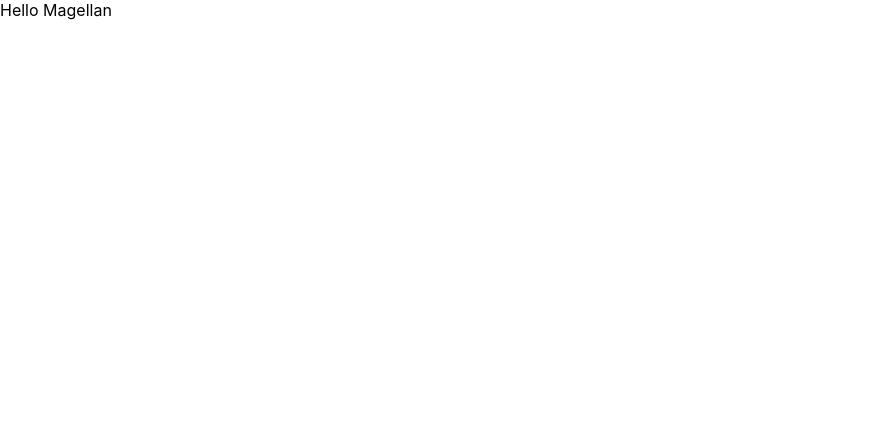
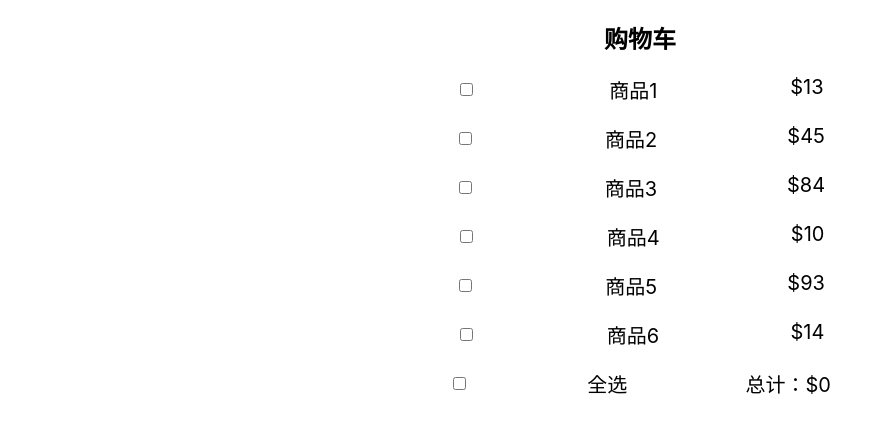
Before and after one commit to weishaodaren/Magellan, a React app: page / in a window 1280 px wide. Shown: the top 432 px of the page, without its empty margins (0-892 px from the left). Built offline with nearby package versions, Linux system fonts and the light colour scheme.

Commit message:
emmmm this is alittle bugs

```diff
--- a/public/index.html
+++ b/public/index.html
@@ -1,43 +1,19 @@
 <!DOCTYPE html>
 <html lang="en">
-  <head>
+
+<head>
     <meta charset="utf-8" />
     <link rel="icon" href="%PUBLIC_URL%/favicon.ico" />
     <meta name="viewport" content="width=device-width, initial-scale=1" />
     <meta name="theme-color" content="#000000" />
-    <meta
-      name="description"
-      content="Web site created using create-react-app"
-    />
+    <meta name="description" content="Web site created using create-react-app" />
     <link rel="apple-touch-icon" href="%PUBLIC_URL%/logo192.png" />
-    <!--
-      manifest.json provides metadata used when your web app is installed on a
-      user's mobile device or desktop. See https://developers.google.com/web/fundamentals/web-app-manifest/
-    -->
     <link rel="manifest" href="%PUBLIC_URL%/manifest.json" />
-    <!--
-      Notice the use of %PUBLIC_URL% in the tags above.
-      It will be replaced with the URL of the `public` folder during the build.
-      Only files inside the `public` folder can be referenced from the HTML.
+    <title>Magellan</title>
+</head>
 
-      Unlike "/favicon.ico" or "favicon.ico", "%PUBLIC_URL%/favicon.ico" will
-      work correctly both with client-side routing and a non-root public URL.
-      Learn how to configure a non-root public URL by running `npm run build`.
-    -->
-    <title>React App</title>
-  </head>
-  <body>
-    <noscript>You need to enable JavaScript to run this app.</noscript>
+<body>
     <div id="root"></div>
-    <!--
-      This HTML file is a template.
-      If you open it directly in the browser, you will see an empty page.
+</body>
 
-      You can add webfonts, meta tags, or analytics to this file.
-      The build step will place the bundled scripts into the <body> tag.
-
-      To begin the development, run `npm start` or `yarn start`.
-      To create a production bundle, use `npm run build` or `yarn build`.
-    -->
-  </body>
 </html>
--- a/src/App.tsx
+++ b/src/App.tsx
@@ -1,15 +1,13 @@
 import React from "react"
 import "./App.css"
+import { Shopping } from "./component/ShoppingList"
 
-type AppProps = { message: string }
-
-// const App = ({ message }: AppProps) => <div>{message}</div>
-// const App: React.FC<{ message: string }> = ({ message }) => <div>{message}</div>
-const App: React.FunctionComponent<{ title: string }> = ({
-    children,
-    title,
-}) => {
-    return <div title={title}>{title}</div>
+function App() {
+    return (
+        <div>
+            <Shopping />
+        </div>
+    )
 }
 
 export default App
--- /dev/null
+++ b/src/component/ShoppingList.tsx
@@ -0,0 +1,99 @@
+import React, { ChangeEvent } from "react"
+import "./index.css"
+
+const cartData = Array(6)
+    .fill(undefined)
+    .map((item, index) => ({
+        id: index,
+        name: `商品${index + 1}`,
+        price: Math.round(Math.random() * 100),
+        checked: false,
+    }))
+
+type ShopItem = typeof cartData
+export const Shopping: React.FC = () => {
+    const [shopItem, setShopItem] = React.useState<ShopItem>([])
+    const [totalPrice, setTotalPrice] = React.useState<number>(0)
+    const inputAllRef = React.useRef<HTMLInputElement>(null)
+
+    const handleChange2TotalPrice = (
+        e: React.ChangeEvent<HTMLInputElement>
+    ) => {
+        const aArr = cartData.map((item) => {
+            return item.price
+        })
+        const bArr = aArr.reduce((x, y) => x + y)
+        let isC = e.target.checked
+        if (isC) {
+            setTotalPrice(bArr)
+            cartData.map((item) => (item.checked = true))
+        } else {
+            setTotalPrice(0)
+            setShopItem([])
+            cartData.map((item) => (item.checked = false))
+        }
+    }
+    const handleChange2ItemPrice = (
+        e: React.ChangeEvent<HTMLInputElement>,
+        index: number
+    ) => {
+        const isC = e.target.checked
+        if (isC) {
+            cartData[index].checked = true
+            setShopItem([...shopItem, cartData[index]])
+            setTotalPrice(totalPrice + cartData[index].price)
+        } else {
+            cartData[index].checked = false
+            shopItem.splice(index, 1)
+            setShopItem(shopItem)
+            setTotalPrice(totalPrice - cartData[index].price)
+        }
+        if (shopItem.length + 1 === cartData.length) {
+            if (inputAllRef && inputAllRef.current) {
+                inputAllRef.current.checked = true
+            }
+        } else {
+            ;(inputAllRef.current as HTMLInputElement).checked = false
+        }
+        console.log(
+            shopItem.length + 1,
+            shopItem,
+            "index" + index,
+            cartData.length
+        )
+    }
+
+    return (
+        <div className={"shop-container"}>
+            <h2>购物车</h2>
+            <div>
+                {cartData.map((item, index) => {
+                    return (
+                        <p key={index}>
+                            <input
+                                type="checkbox"
+                                checked={item.checked}
+                                onChange={(e) =>
+                                    handleChange2ItemPrice(e, index)
+                                }
+                            />
+                            {item.name}
+                            <span>{`$${item.price}`}</span>
+                        </p>
+                    )
+                })}
+            </div>
+            <div>
+                <p>
+                    <input
+                        type="checkbox"
+                        ref={inputAllRef}
+                        onChange={handleChange2TotalPrice}
+                    />
+                    全选
+                    <span>{`总计：$${totalPrice}`}</span>
+                </p>
+            </div>
+        </div>
+    )
+}
--- /dev/null
+++ b/src/component/index.css
@@ -0,0 +1,12 @@
+.shop-container {
+    width: 500px;
+    height: auto;
+    margin: 0 auto;
+    text-align: center;
+}
+
+.shop-container p {
+    display: flex;
+    justify-content: space-around;
+    font-size: 20px;
+}
--- a/src/index.tsx
+++ b/src/index.tsx
@@ -6,7 +6,7 @@ import * as serviceWorker from "./serviceWorker"
 
 ReactDOM.render(
     <React.StrictMode>
-        <App title="Hello Magellan" />
+        <App />
     </React.StrictMode>,
     document.getElementById("root")
 )
```
